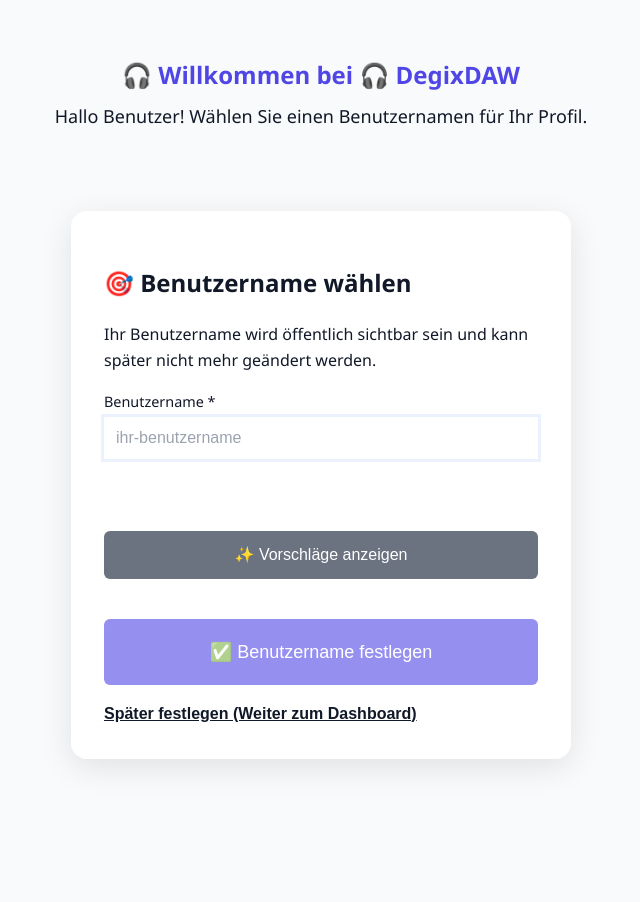
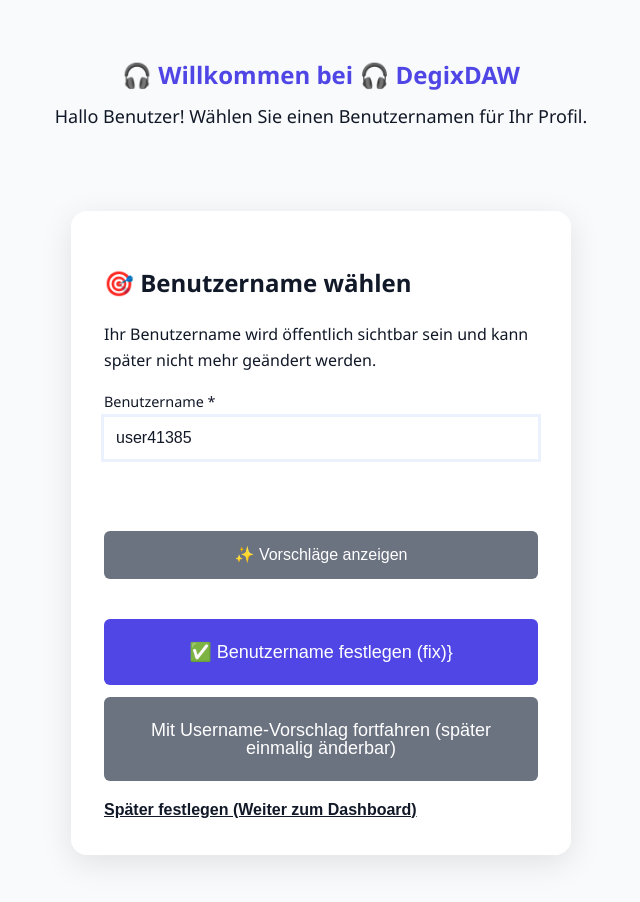
Before and after one commit to Degi100/DegixDAW, a React app: page /onboarding/username in a window 1280 px wide. Shown: the top 902 px of the page, without its empty margins (319-959 px from the left). Before the commit the page ends 839 px from the top, so only its background shows below. Built offline with nearby package versions, Linux system fonts and the light colour scheme; the HTML template or start-up script is replaced by a standard one.

Commit message:
Fix: Username kann nur einmalig geändert werden, Onboarding- und Settings-Logik angepasst

```diff
--- a/src/components/profile/ProfileEditor.tsx
+++ b/src/components/profile/ProfileEditor.tsx
@@ -3,7 +3,9 @@
 // src/components/ui/ProfileEditor.tsx
 // ...existing code...
 import type { User } from '@supabase/supabase-js';
+import { useState } from 'react';
 import { useForm } from '../../hooks/useForm';
+import { useProfile } from '../../hooks/useProfile';
 import Input from '../ui/Input';
 import Button from '../ui/Button';
 import { Spinner } from '../ui/Loading';
@@ -36,20 +38,79 @@
   // Show username suggestions when user starts editing
 
 
+  // Username darf nur geändert werden, wenn:
+  // - username_can_change === true
+  // - username_changed !== true
+  const usernameCanChange = user.user_metadata?.username_can_change === true;
+  const usernameChanged = user.user_metadata?.username_changed === true;
+
+  // Username-Änderung nur erlauben, wenn erlaubt und noch nicht geändert
+  const allowUsernameEdit = usernameCanChange && !usernameChanged;
+  const [newUsername, setNewUsername] = useState(user.user_metadata?.username || '');
+  const [usernameError, setUsernameError] = useState('');
+  const { updateProfile } = useProfile(user);
+
+  const handleUsernameChange = (e: React.ChangeEvent<HTMLInputElement>) => {
+    setNewUsername(e.target.value);
+    setUsernameError('');
+  };
+
+  const handleUsernameSave = async () => {
+    // Validierung: Username muss Format erfüllen und darf nicht vergeben sein
+    const { validateUsernameFormat } = await import('../../lib/validation/authValidation');
+    const validation = validateUsernameFormat(newUsername);
+    if (!validation.valid) {
+      setUsernameError(validation.error || 'Ungültiger Benutzername');
+      return;
+    }
+    const { checkUsernameExists } = await import('../../lib/supabase');
+    const exists = await checkUsernameExists(newUsername);
+    if (exists) {
+      setUsernameError('Dieser Benutzername ist bereits vergeben');
+      return;
+    }
+    // Username speichern und Flags setzen/entfernen
+    await updateProfile({ username: newUsername, full_name: user.user_metadata?.full_name || '' });
+    // Schreibe die Flags ins Auth-Metadata
+    const { supabase } = await import('../../lib/supabase');
+    await supabase.auth.updateUser({ data: { username_changed: true, username_can_change: false } });
+    setUsernameError('');
+    window.location.reload(); // Aktualisiere die Ansicht
+  };
+
   return (
     <section className="card card-large">
       <h2 className="section-title">📝 Profil-Informationen</h2>
-
       <form onSubmit={form.handleSubmit} className="form-grid">
-        {/* Username Field (Read-only) */}
+        {/* Username Field */}
         <div className="username-field">
           <label className="form-label">Benutzername</label>
-          <div className="username-display">
-            <span className="username-value">@{user.user_metadata?.username || 'Nicht festgelegt'}</span>
-            <small className="username-note">
-              🔒 Benutzername kann nicht geändert werden
-            </small>
-          </div>
+          <small className="username-hint" style={{ color: '#888', display: 'block', marginBottom: '8px' }}>
+            Hinweis: Du kannst deinen Benutzernamen nur <b>einmalig</b> ändern. Wenn du den automatisch vergebenen Vorschlag behältst, bleibt die Option zur einmaligen Änderung erhalten.
+          </small>
+          {allowUsernameEdit ? (
+            <div className="username-edit">
+              <Input
+                type="text"
+                value={newUsername}
+                onChange={handleUsernameChange}
+                placeholder="Neuen Benutzernamen wählen"
+                required
+                helpText="Du kannst deinen Benutzernamen nur einmal ändern."
+              />
+              {usernameError && <small className="error-text">{usernameError}</small>}
+              <Button type="button" variant="primary" onClick={handleUsernameSave} disabled={isUpdating}>
+                Speichern
+              </Button>
+            </div>
+          ) : (
+            <div className="username-display">
+              <span className="username-value">@{user.user_metadata?.username || 'Nicht festgelegt'}</span>
+              <small className="username-note">
+                🔒 Benutzername kann nicht mehr geändert werden
+              </small>
+            </div>
+          )}
         </div>
 
         <div className="form-row">
--- a/src/lib/validation/authValidation.ts
+++ b/src/lib/validation/authValidation.ts
@@ -124,9 +124,9 @@
     return { valid: true }; // Username is optional
   }
 
-  // Nur exakt 'admin' ist erlaubt
-  if (username !== 'admin') {
-    return { valid: false, error: "Nur der Benutzername 'admin' ist erlaubt. Varianten wie 'admin1', 'abc_admin', '123adminabc' sind verboten." };
+  // Usernamen, die 'admin' enthalten, sind verboten
+  if (/admin/i.test(username)) {
+    return { valid: false, error: "Benutzernamen dürfen 'admin' nicht enthalten." };
   }
 
   // Format-Prüfung (nur Kleinbuchstaben, Zahlen, Bindestriche, Unterstriche)
--- a/src/pages/UsernameOnboarding.tsx
+++ b/src/pages/UsernameOnboarding.tsx
@@ -17,7 +17,15 @@
   const { success, error } = useToast();
   const navigate = useNavigate();
 
-  const [username, setUsername] = useState('');
+  // Generiere Phantasie-Username, falls keiner existiert
+  function generateFantasyUsername() {
+    const base = 'user';
+    const random = Math.floor(10000 + Math.random() * 90000);
+    return `${base}${random}`;
+  }
+
+  const initialUsername = user?.user_metadata?.username || generateFantasyUsername();
+  const [username, setUsername] = useState(initialUsername);
 
   const [isSubmitting, setIsSubmitting] = useState(false);
   const [showSuggestions, setShowSuggestions] = useState(false);
@@ -62,26 +70,19 @@
     setValidationError('');
   };
 
-  // Submit username
-  const handleSubmit = async (e: React.FormEvent) => {
-    e.preventDefault();
-
+  // Username festlegen (fix, keine spätere Änderung)
+  const handleSetUsername = async () => {
     if (!username.trim()) {
       setValidationError('Benutzername ist erforderlich');
       return;
     }
-
-    // Validate format
     const validation = validateUsernameFormat(username);
     if (!validation.valid && validation.error) {
       setValidationError(validation.error);
       return;
     }
-
     setIsSubmitting(true);
-
     try {
-      // Prüfe, ob Username bereits vergeben ist
       const { checkUsernameExists } = await import('../lib/supabase');
       const usernameTaken = await checkUsernameExists(username.trim());
       if (usernameTaken) {
@@ -89,19 +90,56 @@
         setIsSubmitting(false);
         return;
       }
-
       await updateProfile({
         full_name: user?.user_metadata?.full_name || '',
         username: username.trim()
       });
-
+      // Username ist jetzt fixiert, keine spätere Änderung möglich
+      const { supabase } = await import('../lib/supabase');
+      await supabase.auth.updateUser({ data: { username_can_change: false } });
       success(`${EMOJIS.success} Willkommen bei ${APP_FULL_NAME}! Ihr Benutzername wurde erfolgreich festgelegt.`);
-
-      // Redirect to dashboard after successful username setup
       setTimeout(() => {
         navigate('/dashboard');
       }, 1500);
+    } catch (err: unknown) {
+      const errorMessage = err instanceof Error ? err.message : 'Unbekannter Fehler';
+      error(`Fehler beim Speichern des Benutzernamens: ${errorMessage}`);
+    } finally {
+      setIsSubmitting(false);
+    }
+  };
 
+  // Mit Vorschlag fortfahren (Username kann später einmalig geändert werden)
+  const handleProceedWithSuggestion = async () => {
+    if (!username.trim()) {
+      setValidationError('Benutzername ist erforderlich');
+      return;
+    }
+    const validation = validateUsernameFormat(username);
+    if (!validation.valid && validation.error) {
+      setValidationError(validation.error);
+      return;
+    }
+    setIsSubmitting(true);
+    try {
+      const { checkUsernameExists } = await import('../lib/supabase');
+      const usernameTaken = await checkUsernameExists(username.trim());
+      if (usernameTaken) {
+        setValidationError('Dieser Benutzername ist bereits vergeben');
+        setIsSubmitting(false);
+        return;
+      }
+      await updateProfile({
+        full_name: user?.user_metadata?.full_name || '',
+        username: username.trim()
+      });
+      // Username kann später einmalig geändert werden
+      const { supabase } = await import('../lib/supabase');
+      await supabase.auth.updateUser({ data: { username_can_change: true } });
+      success(`${EMOJIS.success} Willkommen bei ${APP_FULL_NAME}! Sie können Ihren Benutzernamen später einmalig ändern.`);
+      setTimeout(() => {
+        navigate('/dashboard');
+      }, 1500);
     } catch (err: unknown) {
       const errorMessage = err instanceof Error ? err.message : 'Unbekannter Fehler';
       error(`Fehler beim Speichern des Benutzernamens: ${errorMessage}`);
@@ -141,7 +179,7 @@
                 </p>
               </div>
 
-              <form onSubmit={handleSubmit} className="form">
+              <form className="form">
                 <div className="input-group">
                   <label htmlFor="username" className="input-label">
                     Benutzername *
@@ -184,15 +222,26 @@
                   />
                 )}
 
-                <div className="form-actions">
+                <div className="form-actions" style={{ display: 'flex', flexDirection: 'column', gap: '12px' }}>
                   <Button
-                    type="submit"
+                    type="button"
                     variant="primary"
                     size="large"
                     disabled={!username.trim() || !!validationError || isSubmitting}
                     fullWidth
+                    onClick={handleSetUsername}
                   >
-                    {isSubmitting ? `${UI_TEXT.saving}` : `${EMOJIS.success} Benutzername festlegen`}
+                    {isSubmitting ? `${UI_TEXT.saving}` : `${EMOJIS.success} Benutzername festlegen (fix)}`}
+                  </Button>
+                  <Button
+                    type="button"
+                    variant="secondary"
+                    size="large"
+                    disabled={!username.trim() || !!validationError || isSubmitting}
+                    fullWidth
+                    onClick={handleProceedWithSuggestion}
+                  >
+                    Mit Username-Vorschlag fortfahren (später einmalig änderbar)
                   </Button>
                 </div>
 
```
